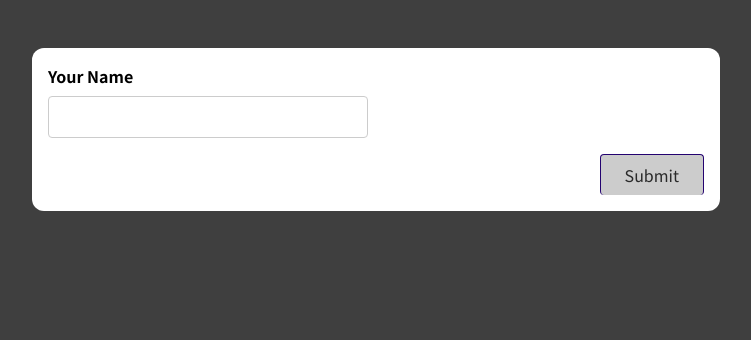
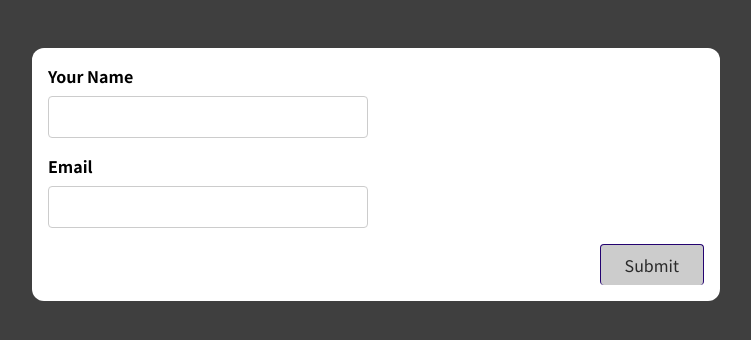
Before and after one commit to ubisage/FORM-INPUT-AND-VALIDATIONS, a React (Create React App) app: page / in a window 1280 px wide. Shown: the top 340 px of the page, without its empty margins (264-1015 px from the left). Built offline with nearby package versions, Linux system fonts and the light colour scheme.

Commit message:
added email input field with validation,removed useeffect,and factored it a littlebit

```diff
--- a/src/components/SimpleInput.js
+++ b/src/components/SimpleInput.js
@@ -1,23 +1,27 @@
-import { useState,useEffect } from "react";
+import { useState } from "react";
 
 const SimpleInput = (props) => {
   // const nameInputRef = useRef()
    const [enteredName, setEnteredName] = useState("");
+   const [enteredEmail, setEnteredEmail] = useState("");
    const [enteredNameTouched, setEnteredNameTouched] = useState(false);
+   const [enteredEmailTouched, setEnteredEmailTouched] = useState(false);
 
    const enteredNameIsValid = enteredName.trim() !== '';
    const nameInputIsInValid = !enteredNameIsValid && enteredNameTouched;
-   const [formIsValid, setFormIsValid] = useState(false)
+
+   const enteredEmailIsValid = enteredEmail.includes('@');
+   const emailInputIsInValid = !enteredEmailIsValid && enteredEmailTouched;
 
 
-  useEffect(()=>{
-    if(enteredNameIsValid){
-      setFormIsValid(true)
+
+   let formIsValid =false
+   //Can add more validities to check below usng &&
+   if(enteredNameIsValid && enteredEmailIsValid){
+    formIsValid =true;
      }
-     else{
-      setFormIsValid(false)
-     }
-  },[enteredNameIsValid])
+
+
 
   const nameChangeHandler = (event) => {
     setEnteredName(event.target.value);
@@ -27,6 +31,15 @@
     setEnteredNameTouched(true)
   };
 
+  const emailInputBlurHandler = (event) => {
+    setEnteredEmailTouched(true)
+  };
+
+
+  const emailChangeHandler=(event)=>{
+    setEnteredEmail(event.target.value)
+  }
+
   const formSubmissionHandler = (event) => {
     event.preventDefault();
 
@@ -35,9 +48,13 @@
       return
     }
 
-   console.log(enteredName);
     setEnteredName('');
-    setEnteredNameTouched(false)
+    setEnteredNameTouched(false);
+
+    setEnteredEmail('');
+    setEnteredEmailTouched(false);
+
+
     // const enteredValue = nameInputRef.current.value
     // console.log(enteredValue);
     // nameInputRef.current.value="";
@@ -46,6 +63,11 @@
   const nameInputClasses = nameInputIsInValid
     ? "form-control invalid"
     : "form-control";
+
+    const emailInputClasses = emailInputIsInValid
+    ? "form-control invalid"
+    : "form-control";
+
   return (
     <form onSubmit={formSubmissionHandler}>
       <div className={nameInputClasses}>
@@ -62,6 +84,23 @@
           <p className="error-text">Name must not be empty</p>
         )}
       </div>
+
+      <div className={emailInputClasses}>
+        <label htmlFor="name">Email</label>
+        {/* <input ref={nameInputRef} type='text' id='name' onChange={nameChangeHandler} /> */}
+        <input
+          type="email"
+          id="email"
+          value={enteredEmail}
+          onChange={emailChangeHandler}
+          onBlur={emailInputBlurHandler}
+        />
+        {emailInputIsInValid && (
+          <p className="error-text">Email must include @</p>
+        )}
+      </div>
+
+
       <div className="form-actions">
         <button disabled={!formIsValid}>Submit</button>
       </div>
```
